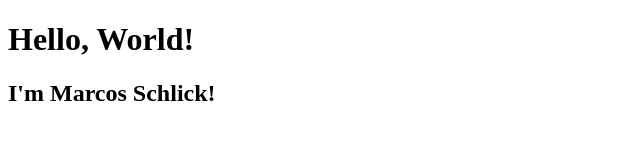
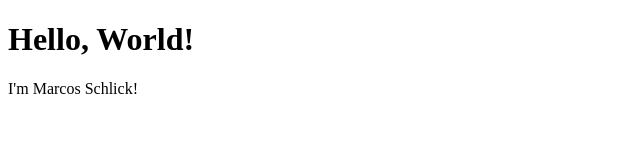
Before and after one commit to marcosschlick/marcosschlick.github.io, a plain HTML site: page index.html in a window 1280 px wide. Shown: the whole page, without its empty margins (0-640 px from the left). Drawn offline with Linux system fonts and the light colour scheme.

Commit message:
feat: add main-title class and icon to browser tab

```diff
--- a/index.html
+++ b/index.html
@@ -3,10 +3,14 @@
   <head>
     <meta charset="UTF-8" />
     <meta name="viewport" content="width=device-width, initial-scale=1.0" />
-    <title>marcosschlick</title>
+    <title>Marcos Schlick</title>
+    <link rel="icon" href="./assets/images/ocean.ico" />
+    <link rel="stylesheet" href="./assets/css/style.css" />
   </head>
   <body>
-    <h1>Hello, World!</h1>
-    <h2>I'm Marcos Schlick!</h2>
+    <div class="main-title">
+      <h1>Hello, World!</h1>
+      <p>I'm Marcos Schlick!</p>
+    </div>
   </body>
 </html>
```
Also changed, not shown: assets/images/ocean.ico (added).
